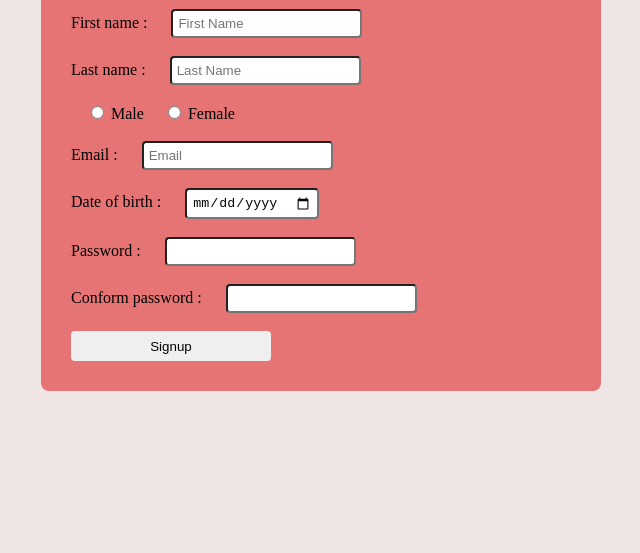
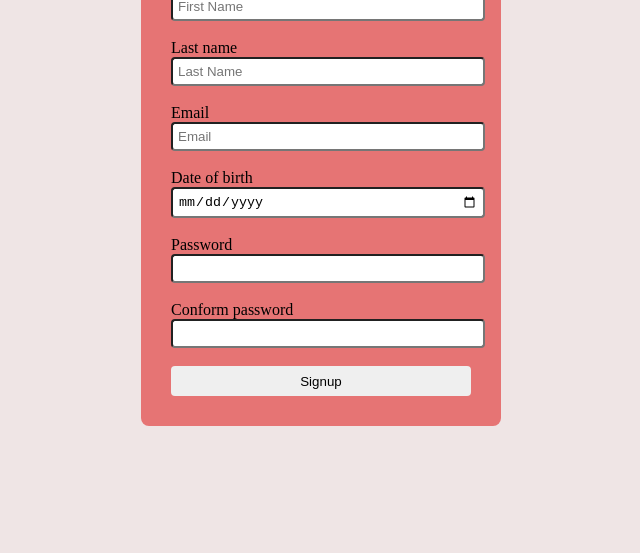
Before and after one commit to akashkrishnan2004/mern_stack, a plain HTML site: page web_page/Registration.html in a window 1280 px wide. Shown: the part 263-816 px from the top of the page, without its empty margins (319-959 px from the left). Drawn offline with Linux system fonts and the light colour scheme.

Commit message:
initial commit

```diff
--- a/web_page/Registration.css
+++ b/web_page/Registration.css
@@ -10,13 +10,13 @@ div {
     background-color: #e67474;
     padding: 30px;
     border-radius: 8px;
-    width: 500px;
+    width: 300px;
 }
 
 button {
     border: none;
     border-radius: 4px;
-    width: 200px;
+    width: 100%;
     height: 30px;
 }
 
@@ -27,7 +27,8 @@ h1 {
 input {
     padding: 5px;
     border-radius: 4px;
-    margin-left: 20px;
+    width: 100%;
+
 }
 
 label {
--- a/web_page/Registration.html
+++ b/web_page/Registration.html
@@ -10,27 +10,29 @@
     <div>
         <form action="Signin.html">
             <h1>Signup</h1>
-                <label for="first_name">First name :</label>
+                <label for="first_name">First name</label>
                 <input type="text" name="first_name" placeholder="First Name" required>
                 <br><br>
-                <label for="Last_name">Last name :</label>
+                <label for="Last_name">Last name</label>
                 <input type="text" name="Last_name" placeholder="Last Name" required>
                 <br><br>
-                <input type="radio" name="Sex" id="Male" required>
+            <!--
+                <input type="radio" name="Sex" id="Male" value="Male" required>
                 <label for="Male">Male</label>
-                <input type="radio" name="Sex" id="Female" required>
+                <input type="radio" name="Sex" id="Female" value="Female" required>
                 <label for="Female">Female</label>
                 <br><br>
-                <label for="email">Email :</label>
+            -->
+                <label for="email">Email</label>
                 <input type="email" name="email" placeholder="Email" required>
                 <br><br>
-                <label for="dob">Date of birth :</label>
+                <label for="dob">Date of birth</label>
                 <input type="date" name="dob" required>
                 <br><br>
-                <label for="password">Password :</label>
+                <label for="password">Password</label>
                 <input type="password" name="password" required>
                 <br><br>
-                <label for="conform_password">Conform password :</label>
+                <label for="conform_password">Conform password</label>
                 <input type="password" name="conform_password"  required>
                 <br><br>
                 <button>Signup</button>
--- a/web_page/Signin.css
+++ b/web_page/Signin.css
@@ -10,11 +10,11 @@ div {
     background-color: #e67474;
     border-radius: 8px;
     padding: 20px;
-    width: 400px;
+    width: 250px;
 }
 
 input {
-    width: 250px;
+    width: 150px;
     height: 30px;
     border-radius: 6px;
     margin-left: 30px;
@@ -24,6 +24,7 @@ button {
     width: 300px;
     height: 30px;
     border-radius: 6px;
+    width: 100%;
 }
 
 label {
--- a/web_page/Welcome.css
+++ b/web_page/Welcome.css
@@ -22,5 +22,6 @@ button {
     padding: 10px;
     border-radius: 5px;
     border: none;
+    width: 200px;
 
 }
```
